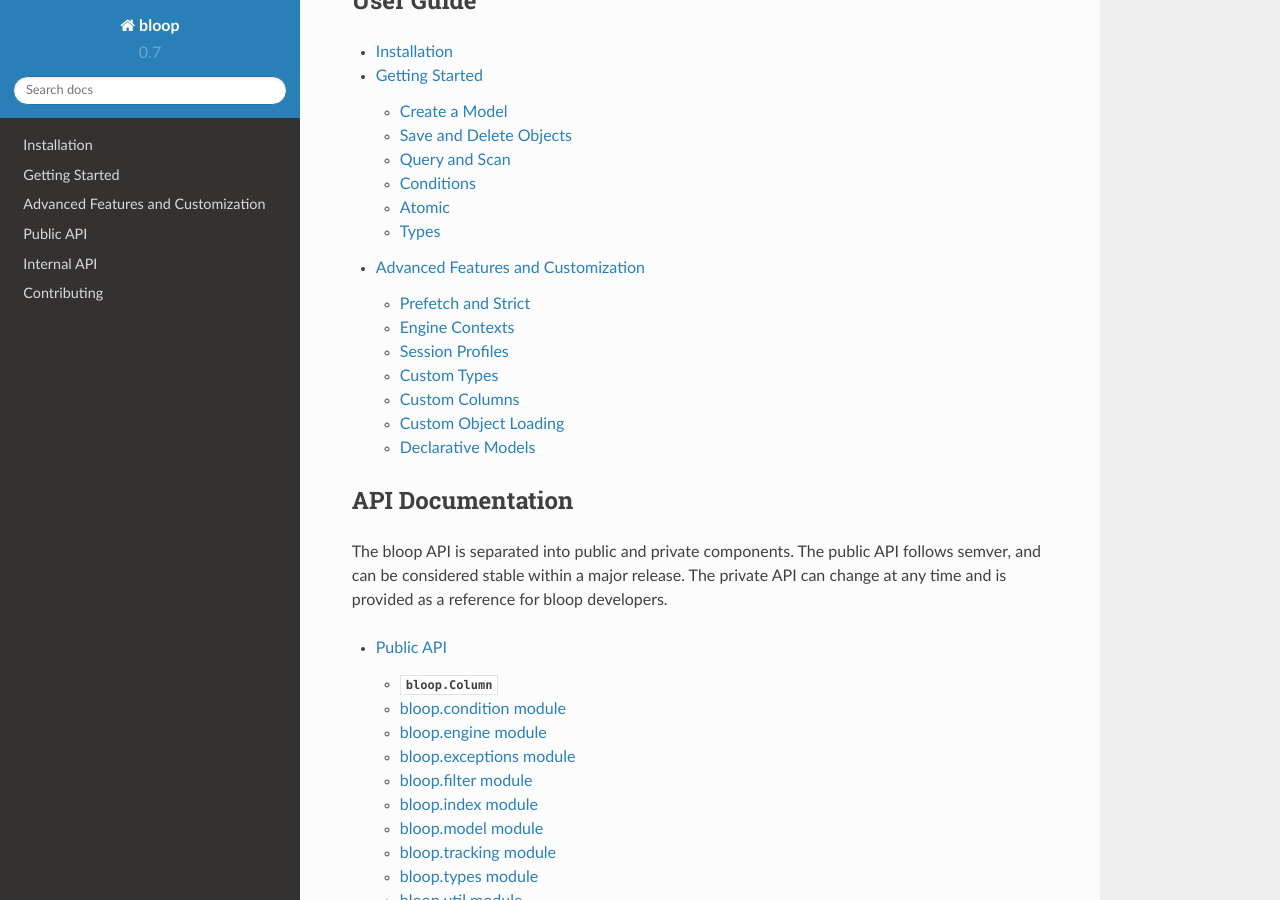
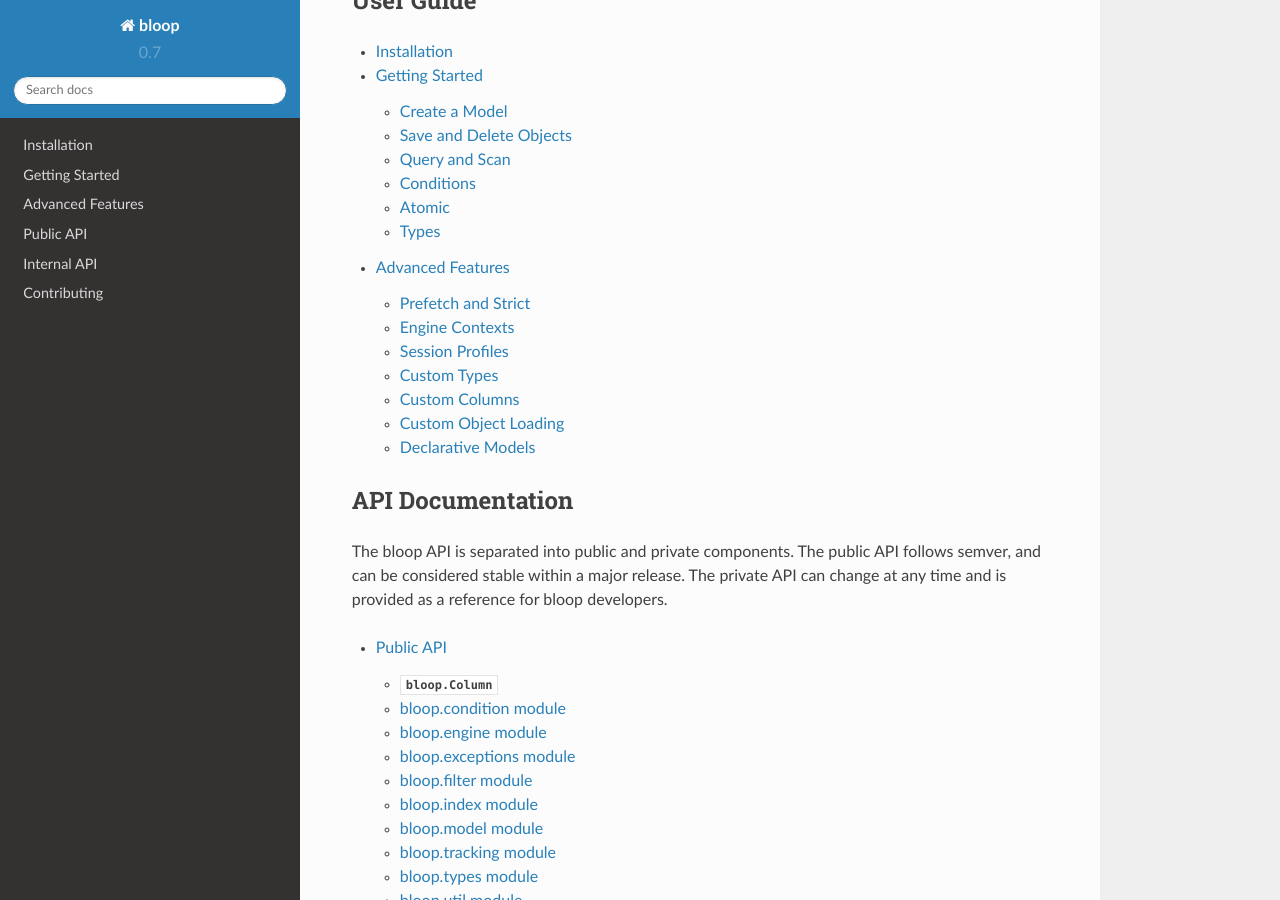
Before and after one commit to numberoverzero/bloop, a Sphinx documentation site: the page built from docs/index.rst, in a window 1280 px wide and 900 px high, scrolled down 616 px. Built offline with Sphinx 7.4.7 and the Read the Docs theme 2.0.0, drawn with Linux system fonts in a browser that asks for light colours.

Commit message:
Edit doc section title

```diff
--- a/docs/index.rst
+++ b/docs/index.rst
@@ -33,7 +33,7 @@ User Guide
 
    user/installation
    user/getting_started
-   user/advanced_customization
+   user/advanced
 
 API Documentation
 -----------------
--- a/docs/user/advanced_customization.rst
+++ b/docs/user/advanced.rst
@@ -1,5 +1,5 @@
-Advanced Features and Customization
-===================================
+Advanced Features
+=================
 
 Prefetch and Strict
 -------------------
```
